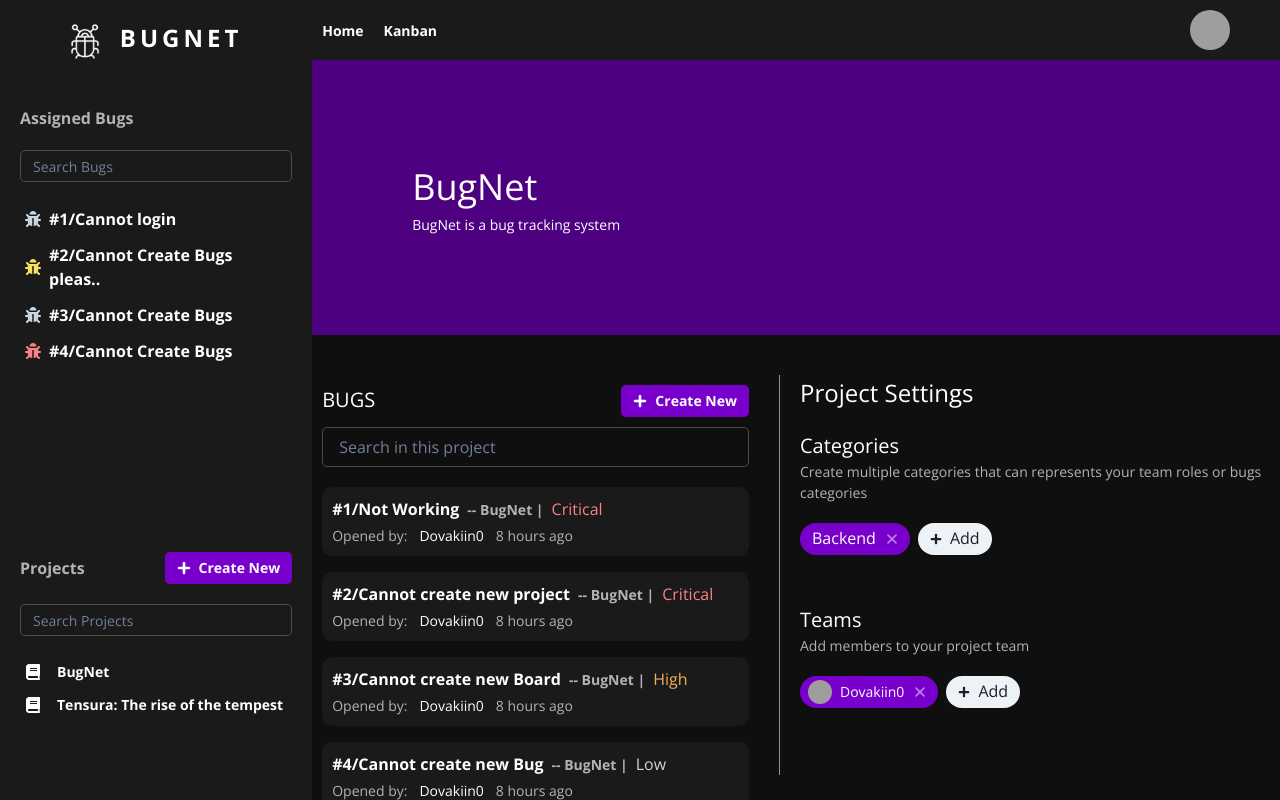
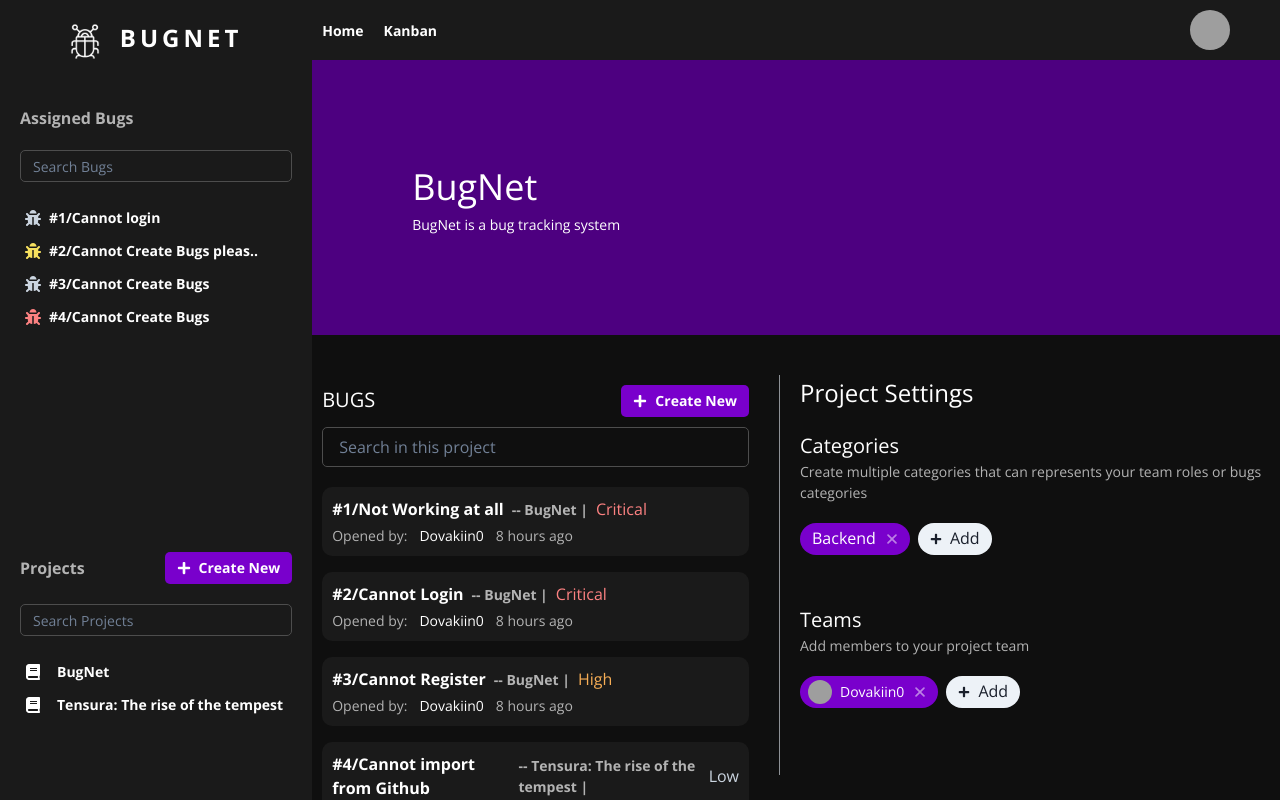
Before and after one commit to Dovakiin0/BugNet, a React (Vite) app in the folder client/: page /project/1 in a window 1280 px wide. Built offline with nearby package versions, Linux system fonts and the light colour scheme; data requests are answered from the project's data file; grey boxes are pictures that could not be loaded.

Commit message:
frontend setup done. Now starting backend

```diff
--- a/client/mock/db.json
+++ b/client/mock/db.json
@@ -6,7 +6,10 @@
       "projectId": 1,
       "author": "Dovakiin0",
       "priority": 2,
-      "createdAt": "2023-01-31"
+      "createdAt": "2023-01-31",
+      "project": {
+        "title": "BugNet"
+      }
     },
     {
       "id": 2,
@@ -14,7 +17,10 @@
       "projectId": 1,
       "author": "Dovakiin0",
       "priority": 2,
-      "createdAt": "2023-01-31"
+      "createdAt": "2023-01-31",
+      "project": {
+        "title": "BugNet"
+      }
     },
     {
       "id": 3,
@@ -22,7 +28,10 @@
       "projectId": 1,
       "author": "Dovakiin0",
       "priority": 1,
-      "createdAt": "2023-01-31"
+      "createdAt": "2023-01-31",
+      "project": {
+        "title": "BugNet"
+      }
     },
     {
       "id": 4,
@@ -30,7 +39,10 @@
       "projectId": 2,
       "author": "Dovakiin0",
       "priority": 0,
-      "createdAt": "2023-01-31"
+      "createdAt": "2023-01-31",
+      "project": {
+        "title": "Tensura: The rise of the tempest"
+      }
     }
   ],
   "projects": [
--- a/client/src/app/Project/partials/ProjectBugs.tsx
+++ b/client/src/app/Project/partials/ProjectBugs.tsx
@@ -9,46 +9,16 @@ import {
 import { FaPlus } from "react-icons/fa";
 import Bugs from "../../../components/Bugs";
 import NormalTextField from "../../../components/Forms/NormalTextField";
+import Skeleton from "../../../components/Skeleton";
+import { BugsProps } from "../../../types/Bugs";
+import { useBugs } from "../../Home/hooks/useBugs";
 import CreateBugModal from "../components/BugModal";
 
 type Props = {};
 
 export default function ProjectBugs({}: Props) {
   const bugsModal = useDisclosure();
-  let bugs = [
-    {
-      id: "1",
-      title: "Not Working",
-      project: "BugNet",
-      author: "Dovakiin0",
-      priority: 2,
-      createdAt: "2023-01-31",
-    },
-    {
-      id: "2",
-      title: "Cannot create new project",
-      project: "BugNet",
-      author: "Dovakiin0",
-      priority: 2,
-      createdAt: "2023-01-31",
-    },
-    {
-      id: "3",
-      title: "Cannot create new Board",
-      project: "BugNet",
-      author: "Dovakiin0",
-      priority: 1,
-      createdAt: "2023-01-31",
-    },
-    {
-      id: "4",
-      title: "Cannot create new Bug",
-      project: "BugNet",
-      author: "Dovakiin0",
-      priority: 0,
-      createdAt: "2023-01-31",
-    },
-  ];
+  const { isLoading, data, isError } = useBugs();
 
   return (
     <>
@@ -71,9 +41,12 @@ export default function ProjectBugs({}: Props) {
           <NormalTextField placeholder="Search in this project" size="md" />
         </Box>
         <Stack direction={"column"} spacing="4" padding="10px">
-          {bugs.map((bug) => (
-            <Bugs key={bug.id} {...bug} />
-          ))}
+          {isLoading ? (
+            <Skeleton height="40px" />
+          ) : (
+            !isError &&
+            data.map((bug: BugsProps) => <Bugs key={bug.id} {...bug} />)
+          )}
         </Stack>
       </Box>
     </>
--- a/client/src/components/Bugs.tsx
+++ b/client/src/components/Bugs.tsx
@@ -1,17 +1,27 @@
 import { Flex, Box, Text } from "@chakra-ui/react";
 import moment from "moment";
 import { NavLink } from "react-router-dom";
+import { ProjectProps } from "../types/Project";
 
 type Props = {
   id: string;
   title: string;
-  project: string;
+  projectId: string;
+  project: ProjectProps;
   author: string;
   createdAt: string;
   priority: number;
 };
 
-function Bugs({ id, title, project, author, createdAt, priority }: Props) {
+function Bugs({
+  id,
+  title,
+  projectId,
+  project,
+  author,
+  createdAt,
+  priority,
+}: Props) {
   const priorityList = {
     0: {
       color: "gray.300",
@@ -41,14 +51,14 @@ function Bugs({ id, title, project, author, createdAt, priority }: Props) {
                 #{id}/{title}
               </Text>
             </NavLink>
-            <NavLink to="/project/1">
+            <NavLink to={`/project/${projectId}`}>
               <Text
                 fontWeight={"bold"}
                 fontSize="sm"
                 color="primary.200"
                 _hover={{ color: "purple.300" }}
               >
-                -- {project} |
+                -- {project.title} |
               </Text>
             </NavLink>
             <Text
--- a/client/src/partials/Layouts/Navbar/Components/AssignedBugs.tsx
+++ b/client/src/partials/Layouts/Navbar/Components/AssignedBugs.tsx
@@ -40,7 +40,7 @@ function AssignedBugs({ bugList }: Props) {
                 color={priority[bug.priority as keyof typeof priority]}
               />
               <Tooltip label={bug.title} placement="right">
-                <Text _hover={{ color: "purple.300" }}>
+                <Text _hover={{ color: "purple.300" }} fontSize="sm">
                   #{bug.id}/
                   {bug.title.length > 25
                     ? `${bug.title.slice(0, 24)}..`
--- a/client/src/types/Bugs.ts
+++ b/client/src/types/Bugs.ts
@@ -1,7 +1,10 @@
+import { ProjectProps } from "./Project";
+
 export interface BugsProps {
   id: string;
   title: string;
-  project: string;
+  projectId: string;
+  project: ProjectProps;
   author: string;
   createdAt: string;
   priority: number;
--- /dev/null
+++ b/client/src/types/Project.ts
@@ -0,0 +1,4 @@
+export interface ProjectProps {
+  id: string;
+  title: string;
+}
```
